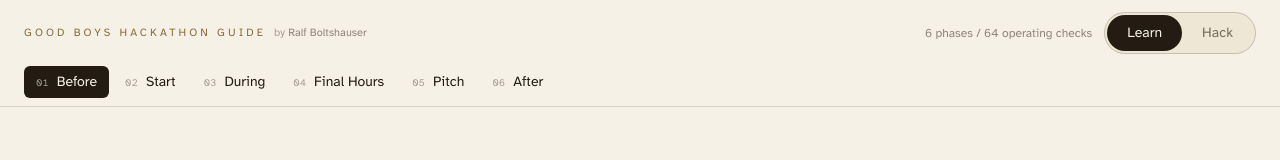
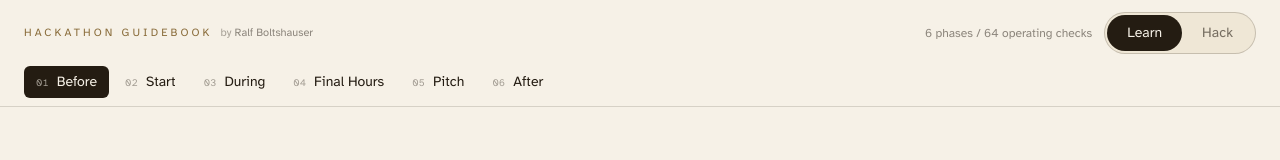
Before and after one commit to ralfboltshauser/hackathon-guidebook, a Next.js app: page / in a window 1280 px wide. Shown: the top 160 px of the page. Built offline with nearby package versions, Linux system fonts and the light colour scheme.

Commit message:
Rename guidebook title

```diff
--- a/app/Guidebook.tsx
+++ b/app/Guidebook.tsx
@@ -111,7 +111,7 @@ export function Guidebook() {
               }}
               className="w-fit text-left font-sans text-[11px] uppercase tracking-[0.28em] text-[#8a6d3b] transition-colors hover:text-[#241c12]"
             >
-              Good Boys Hackathon Guide
+              Hackathon Guidebook
             </button>
             <span className="font-sans text-[11px] text-[#241c12]/38">
               by{" "}
--- a/app/layout.tsx
+++ b/app/layout.tsx
@@ -14,12 +14,12 @@ const atkinson = Atkinson_Hyperlegible({
 export const metadata: Metadata = {
   metadataBase: new URL("https://hackathons.ralfboltshauser.com"),
   title: {
-    default: "GoodBoys Hackathon GuideBook",
-    template: "%s | GoodBoys Hackathon GuideBook",
+    default: "Hackathon Guidebook",
+    template: "%s | Hackathon Guidebook",
   },
   description:
     "A field-tested playbook and checklist for running hackathons with a win-oriented team.",
-  applicationName: "GoodBoys Hackathon GuideBook",
+  applicationName: "Hackathon Guidebook",
   authors: [{ name: "Ralf Boltshauser", url: "https://ralfboltshauser.com" }],
   creator: "Ralf Boltshauser",
   publisher: "Ralf Boltshauser",
@@ -27,11 +27,11 @@ export const metadata: Metadata = {
     canonical: "/",
   },
   openGraph: {
-    title: "GoodBoys Hackathon GuideBook",
+    title: "Hackathon Guidebook",
     description:
       "A field-tested playbook and checklist for running hackathons with a win-oriented team.",
     url: "/",
-    siteName: "GoodBoys Hackathon GuideBook",
+    siteName: "Hackathon Guidebook",
     type: "website",
     locale: "en_US",
     images: [
@@ -39,13 +39,13 @@ export const metadata: Metadata = {
         url: "/opengraph-image",
         width: 1200,
         height: 630,
-        alt: "GoodBoys Hackathon GuideBook",
+        alt: "Hackathon Guidebook",
       },
     ],
   },
   twitter: {
     card: "summary_large_image",
-    title: "GoodBoys Hackathon GuideBook",
+    title: "Hackathon Guidebook",
     description:
       "A field-tested playbook and checklist for running hackathons with a win-oriented team.",
     images: ["/twitter-image"],
--- a/app/opengraph-image.tsx
+++ b/app/opengraph-image.tsx
@@ -1,6 +1,6 @@
 import { ImageResponse } from "next/og";
 
-export const alt = "GoodBoys Hackathon GuideBook";
+export const alt = "Hackathon Guidebook";
 export const size = {
   width: 1200,
   height: 630,
@@ -33,28 +33,10 @@ export default function Image() {
         >
           <div
             style={{
-              fontSize: 150,
+              fontSize: 118,
               lineHeight: 1,
               letterSpacing: -4,
               fontWeight: 500,
-            }}
-          >
-            GoodBoys
-          </div>
-          <div
-            style={{
-              width: 180,
-              height: 4,
-              background: "#b4530a",
-              borderRadius: 999,
-            }}
-          />
-          <div
-            style={{
-              fontSize: 34,
-              letterSpacing: 7,
-              textTransform: "uppercase",
-              color: "#8a6d3b",
             }}
           >
             Hackathon Guidebook
--- a/proxy.ts
+++ b/proxy.ts
@@ -52,7 +52,7 @@ function lockedPage(
     <meta charset="utf-8" />
     <meta name="viewport" content="width=device-width, initial-scale=1" />
     <meta name="robots" content="noindex, nofollow, noarchive, noimageindex, nosnippet" />
-    <title>Good Boys Hackathon Guide</title>
+    <title>Hackathon Guidebook</title>
     <style>
       :root {
         color-scheme: light;
@@ -282,7 +282,7 @@ function lockedPage(
   <body>
     <div class="page">
       <header>
-        <div class="brand">Good Boys Hackathon Guide</div>
+        <div class="brand">Hackathon Guidebook</div>
         <div class="byline">by <a href="https://www.linkedin.com/in/ralfboltshauser/">Ralf Boltshauser</a></div>
       </header>
 
@@ -433,7 +433,7 @@ async function sendAccessRequest(email: string, request: NextRequest) {
       "Content-Type": "text/plain; charset=utf-8",
     },
     body: [
-      "New access request for Good Boys Hackathon Guide.",
+      "New access request for Hackathon Guidebook.",
       `Email: ${email}`,
       `IP: ${ip}`,
       `User-Agent: ${userAgent}`,
```
Also changed, not shown: 1 other file (tests, documents, lock files or other folders).
